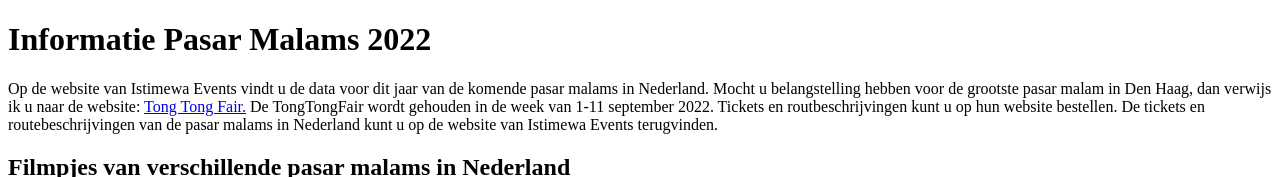
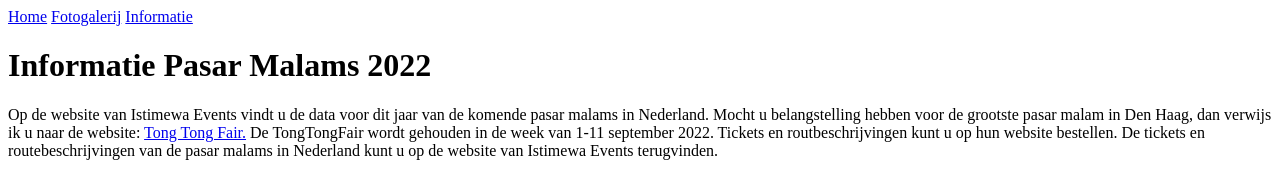
Before and after one commit to webdesigner2022/PasarMalam, a plain HTML site: page info.html in a window 1280 px wide. Shown: the top 177 px of the page. Drawn offline with Linux system fonts and the light colour scheme.

Commit message:
Add files via upload

```diff
--- a/info.html
+++ b/info.html
@@ -9,9 +9,12 @@ Indonesische produkten Istimewa Events">
 <meta name="author" content="IF">
 </head>
 <body>
-<header>
+<nav>
+<a href="index.html">Home</a>
+<a href="galerij.html">Fotogalerij</a>
+<a href="info.html">Informatie</a>
+</nav>
 <h1>Informatie Pasar Malams 2022</h1>
-</header>
 <section>
 <p>Op de website van Istimewa Events vindt u de data voor dit jaar van de
 komende pasar malams in Nederland. Mocht u belangstelling hebben voor de grootste
```
Also changed, not shown: galerij.html (+5 -0 lines), index.html (+2 -5 lines).
